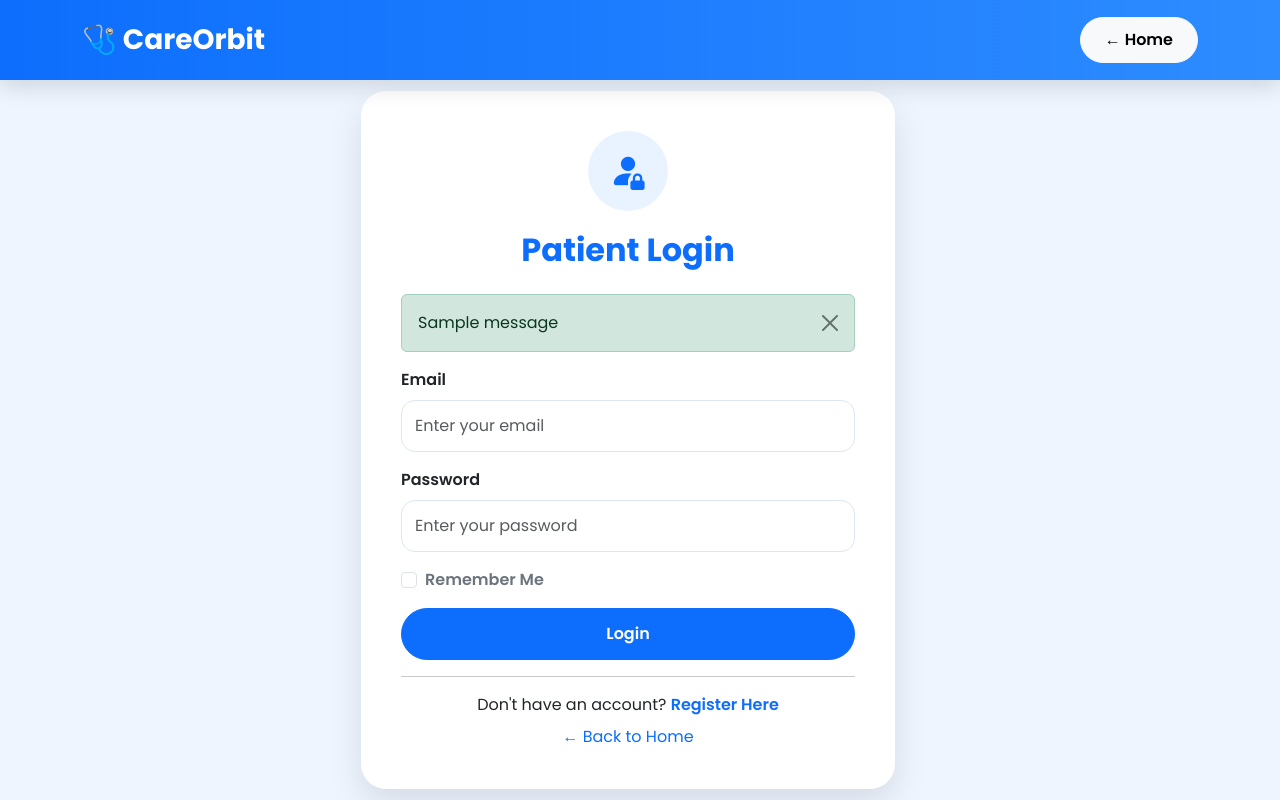
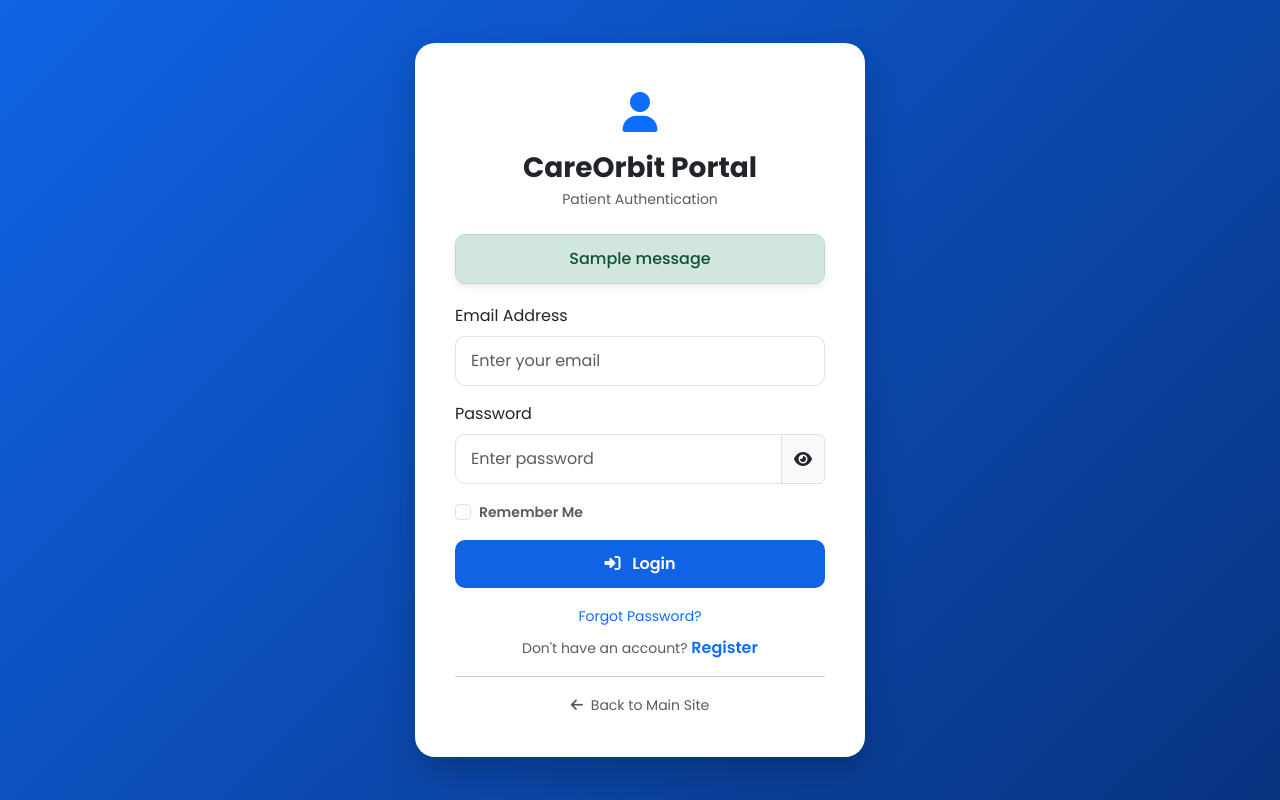
Before and after one commit to sahanatalekar01/careorbit, a Flask app: page /patient-login in a window 1280 px wide. Run offline with Flask 3, Linux system fonts and the light colour scheme; tables that the repository leaves empty hold one stand-in row (values such as "Sample post"); one stand-in notice (Sample message) is shown.

Commit message:
Updated patient login UI to match doctor portal

```diff
--- a/templates/patient_login.html
+++ b/templates/patient_login.html
@@ -3,168 +3,252 @@
 <head>
     <meta charset="UTF-8">
     <meta name="viewport" content="width=device-width, initial-scale=1.0">
-<title>Patient Login | CareOrbit</title>
-<link href="https://cdn.jsdelivr.net/npm/bootstrap@5.3.7/dist/css/bootstrap.min.css" rel="stylesheet">
-<link href="https://cdn.jsdelivr.net/npm/bootstrap-icons@1.11.3/font/bootstrap-icons.css" rel="stylesheet">
+    <title>CareOrbit - Patient Login</title>
+
+    <!-- Bootstrap -->
+    <link href="https://cdn.jsdelivr.net/npm/bootstrap@5.3.0/dist/css/bootstrap.min.css" rel="stylesheet">
+
+    <!-- Google Font -->
     <link href="https://fonts.googleapis.com/css2?family=Poppins:wght@300;400;500;600;700&display=swap" rel="stylesheet">
 
+    <!-- Font Awesome -->
+    <link rel="stylesheet" href="https://cdnjs.cloudflare.com/ajax/libs/font-awesome/6.4.0/css/all.min.css">
+
     <style>
-*{
-    margin:0;
-    padding:0;
-    box-sizing:border-box;
+        body{
             font-family:'Poppins',sans-serif;
-}
-body{
+            background:linear-gradient(135deg,#1063e5 0%,#083380 100%);
             min-height:100vh;
-    background:#eef5ff;
-}
-/* Navbar */
-.navbar{
-    background:linear-gradient(90deg,#0d6efd,#2d8cff);
-    padding:14px 0;
-    box-shadow:0 8px 20px rgba(0,0,0,.12);
-}
-.navbar-brand{
-    font-size:28px;
-    font-weight:700;
-}
-.home-btn{
-    border-radius:40px;
-    padding:10px 24px;
-    font-weight:600;
-}
-/* Login Section */
-.login-wrapper{
-    min-height:calc(100vh - 80px);
             display:flex;
+            justify-content:center;
             align-items:center;
         }
+
         .login-card{
-    background:white;
-    border-radius:25px;
+            border:none;
+            border-radius:20px;
+            background:#fff;
+            box-shadow:0 15px 35px rgba(0,0,0,.2);
+            width:100%;
+            max-width:450px;
             padding:40px;
-    box-shadow:0 15px 35px rgba(0,0,0,.10);
         }
-.login-icon{
-    width:80px;
-    height:80px;
-    border-radius:50%;
-    background:#e9f3ff;
-    color:#0d6efd;
-    display:flex;
-    align-items:center;
-    justify-content:center;
-    font-size:38px;
-    margin:auto;
+
+        .form-control{
+            border-radius:10px;
+            padding:12px 15px;
+            border:1px solid #dee2e6;
+        }
+
+        .form-control:focus{
+            border-color:#1063e5;
+            box-shadow:0 0 0 .25rem rgba(16,99,229,.15);
+        }
+
+        .btn-login{
+            background:#1063e5;
+            color:#fff;
+            border:none;
+            border-radius:10px;
+            padding:12px;
+            font-weight:600;
+            transition:.3s;
+        }
+
+        .btn-login:hover{
+            background:#0d4bb3;
+            transform:translateY(-1px);
+        }
+
+        .alert-success{
+            background:#d1e7dd;
+            color:#0f5132;
+            border:1px solid #badbcc;
+            border-radius:10px;
+            padding:12px 15px;
             margin-bottom:20px;
+            font-weight:500;
+            text-align:center;
+            box-shadow:0 3px 8px rgba(0,0,0,.08);
         }
-.login-card h2{
-    font-weight:700;
+
+        .alert-danger,
+        .alert-warning,
+        .alert-info{
+            border-radius:10px;
         }
-.form-label{
-    font-weight:600;
+
+        .form-check-input:checked{
+            background:#1063e5;
+            border-color:#1063e5;
         }
-.form-control{
-    border-radius:14px;
-    padding:13px;
-    border:1px solid #dce6f5;
-}
-.form-control:focus{
-    border-color:#0d6efd;
-    box-shadow:0 0 0 .2rem rgba(13,110,253,.15);
-}
-.btn-login{
-    border-radius:30px;
-    padding:13px;
-    font-weight:600;
-    font-size:16px;
-}
-.register-link{
-    color:#0d6efd;
-    text-decoration:none;
-    font-weight:600;
-}
-.register-link:hover{
-    text-decoration:underline;
-}
-.form-check-input:checked {
-    background-color: #0d6efd;
-    border-color: #0d6efd;
+
+        .input-group-text{
+            cursor:pointer;
         }
     </style>
 </head>
 
 <body>
-<nav class="navbar navbar-expand-lg navbar-dark">
-<div class="container">
-<a class="navbar-brand" href="{{ url_for('home') }}">🩺 CareOrbit</a>
-<a href="{{ url_for('home') }}" class="btn btn-light home-btn">← Home</a>
-</div>
-</nav>
 
-<div class="container login-wrapper">
-<div class="row justify-content-center w-100">
-<div class="col-md-6">
-<div class="login-card">
+<div class="login-card text-center">
 
-<div class="login-icon">
-<i class="bi bi-person-fill-lock"></i>
+    <div class="text-primary fs-1 mb-2">
+        <i class="fa-solid fa-user"></i>
     </div>
 
-<h2 class="text-center text-primary mb-4">Patient Login</h2>
+    <h3 class="fw-bold text-dark mb-1">
+        CareOrbit Portal
+    </h3>
+
+    <p class="text-muted small mb-4">
+        Patient Authentication
+    </p>
 
     {% with messages = get_flashed_messages(with_categories=true) %}
         {% if messages %}
             {% for category, message in messages %}
-<div class="alert alert-{{ category }} alert-dismissible fade show">
+                <div class="alert alert-{{ category }}">
                     {{ message }}
-<button type="button" class="btn-close" data-bs-dismiss="alert"></button>
                 </div>
             {% endfor %}
         {% endif %}
     {% endwith %}
 
     <form method="POST" action="{{ url_for('patient_login') }}">
-<div class="mb-3">
-<label class="form-label">Email</label>
-<input type="email" name="email" class="form-control" placeholder="Enter your email" required>
+
+        <div class="mb-3 text-start">
+            <label class="form-label">
+                Email Address
+            </label>
+
+            <input
+                type="email"
+                name="email"
+                class="form-control"
+                placeholder="Enter your email"
+                required>
         </div>
 
-<div class="mb-3">
-<label class="form-label">Password</label>
-<input type="password" name="password" class="form-control" placeholder="Enter your password" required>
+        <div class="mb-3 text-start">
+
+            <label class="form-label">
+                Password
+            </label>
+
+            <div class="input-group">
+
+                <input
+                    type="password"
+                    id="password"
+                    name="password"
+                    class="form-control"
+                    placeholder="Enter password"
+                    required>
+
+                <span
+                    class="input-group-text"
+                    onclick="togglePassword('password',this)">
+
+                    <i class="fa-solid fa-eye"></i>
+
+                </span>
+
             </div>
 
-<!-- REMEMBER ME CHECKBOX -->
-<div class="form-check mb-3">
-<input class="form-check-input" type="checkbox" name="remember" id="remember">
-<label class="form-check-label fw-semibold text-secondary" for="remember" style="cursor: pointer;">
-Remember Me
-</label>
         </div>
 
-<div class="d-grid">
-<button type="submit" class="btn btn-primary btn-login">Login</button>
+        <div class="form-check mb-3 text-start">
+
+            <input
+                class="form-check-input"
+                type="checkbox"
+                name="remember"
+                id="remember">
+
+            <label
+                class="form-check-label small text-muted fw-semibold"
+                for="remember">
+
+                Remember Me
+
+            </label>
+
         </div>
+
+        <button
+            type="submit"
+            class="btn btn-login w-100">
+
+            <i class="fa-solid fa-right-to-bracket me-2"></i>
+
+            Login
+
+        </button>
+
     </form>
+        <div class="mt-3">
+
+        <a href="/forgot-password" class="text-decoration-none small">
+            Forgot Password?
+        </a>
+
+    </div>
+
+    <div class="mt-2">
+
+        <span class="small text-muted">
+            Don't have an account?
+        </span>
+
+        <a href="{{ url_for('patient_register') }}"
+           class="text-decoration-none fw-semibold">
+            Register
+        </a>
+
+    </div>
 
     <hr>
 
-<p class="text-center mb-2">
-Don't have an account?
-<a href="{{ url_for('patient_register') }}" class="register-link">Register Here</a>
-</p>
+    <a href="{{ url_for('home') }}"
+       class="text-decoration-none small text-muted">
 
-<p class="text-center mb-0">
-<a href="{{ url_for('home') }}" class="text-decoration-none">← Back to Home</a>
-</p>
+        <i class="fa-solid fa-arrow-left me-1"></i>
+
+        Back to Main Site
+
+    </a>
 
 </div>
-</div>
-</div>
-</div>
 
-<script src="https://cdn.jsdelivr.net/npm/bootstrap@5.3.7/dist/js/bootstrap.bundle.min.js"></script>
+<script>
+
+function togglePassword(id, icon){
+
+    const passwordField = document.getElementById(id);
+    const eyeIcon = icon.querySelector("i");
+
+    if(passwordField.type === "password"){
+
+        passwordField.type = "text";
+
+        eyeIcon.classList.remove("fa-eye");
+        eyeIcon.classList.add("fa-eye-slash");
+
+    }else{
+
+        passwordField.type = "password";
+
+        eyeIcon.classList.remove("fa-eye-slash");
+        eyeIcon.classList.add("fa-eye");
+
+    }
+
+}
+
+</script>
+
+<script src="https://cdn.jsdelivr.net/npm/bootstrap@5.3.0/dist/js/bootstrap.bundle.min.js"></script>
+
 </body>
 </html>
```
Also changed, not shown: templates/patient_register.html (+311 -77 lines). Lines whose indentation alone changed are shown as unchanged.
